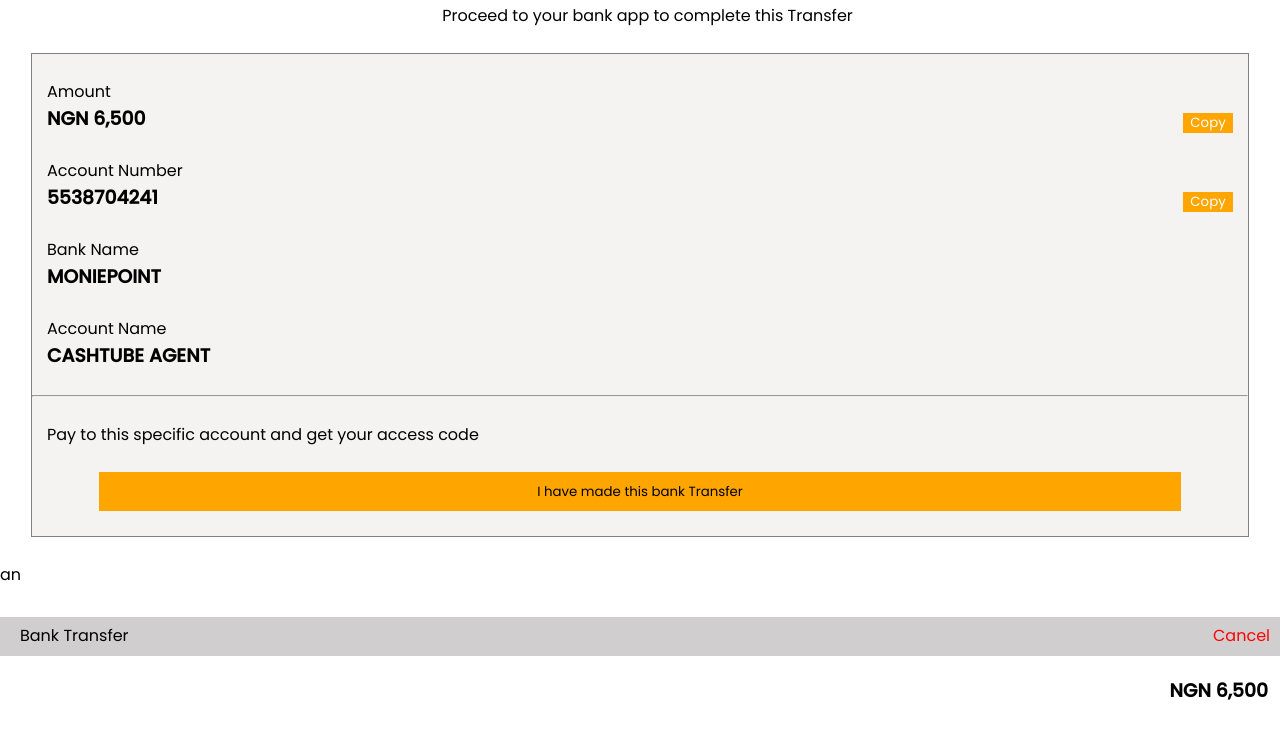
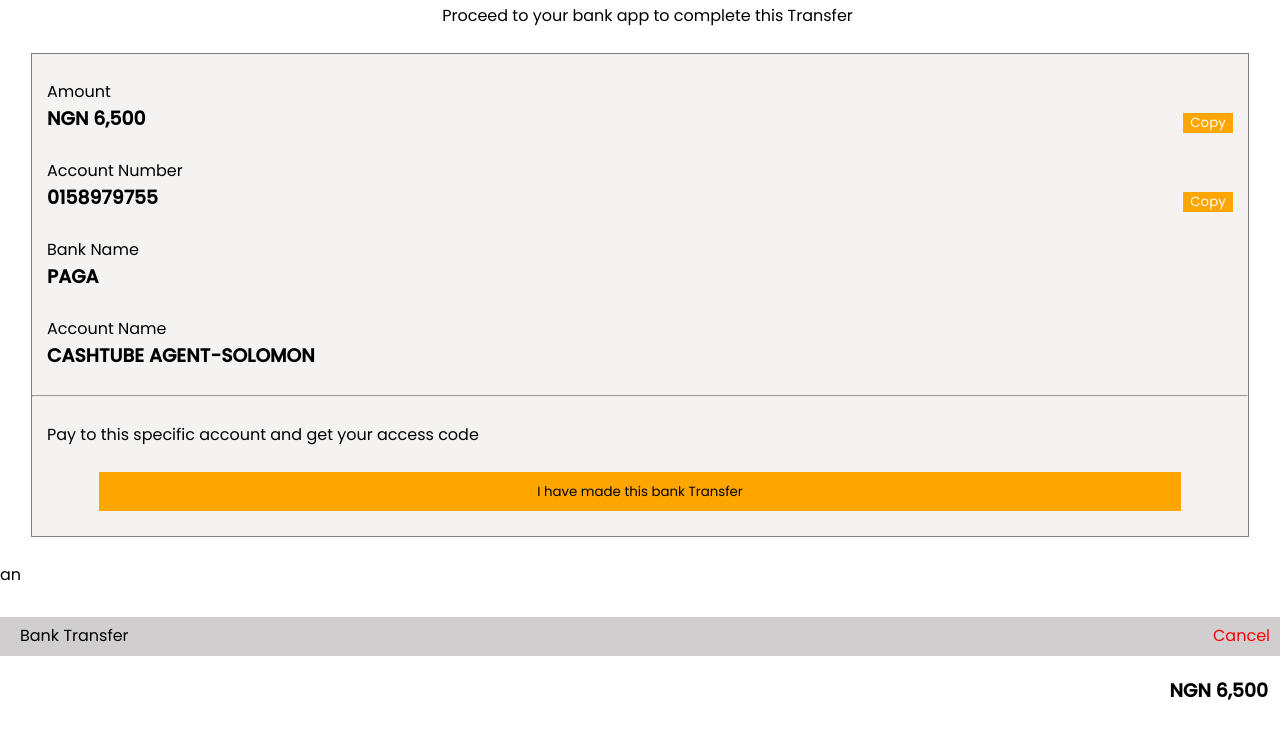
Before and after one commit to Cypher-X6/CashTube-Ads-earning, a plain HTML site: page banktf.html in a window 1280 px wide. Shown: the part 186-924 px from the top of the page. Drawn offline with nearby package versions, Linux system fonts and the light colour scheme; files that its build step writes are made by us from their sources; files whose address does not match are found by name.

Commit message:
Update banktf.html

```diff
--- a/banktf.html
+++ b/banktf.html
@@ -362,17 +362,17 @@
         <br>
 
         <p>Account Number</p>
-        <h3 id="accountNumberToCopy">5538704241</h3>
+        <h3 id="accountNumberToCopy">0158979755</h3>
         <button class="copy-button" onclick="copyText('accountNumberToCopy')">Copy</button>
         <br>
 
         <p>Bank Name</p>
-        <h3>MONIEPOINT</h3></h3> <br>
+        <h3>PAGA</h3></h3> <br>
 
 
 
         <p>Account Name</p>
-        <h3>CASHTUBE AGENT</h3> <br> <hr> <br>
+        <h3>CASHTUBE AGENT-SOLOMON</h3> <br> <hr> <br>
         <p>Pay to this specific account and get your access code </p> <br>
         <div class="btn">
             <button id="transferButton" onclick="startTransfer()">I have made this bank Transfer</button> <br>
```
